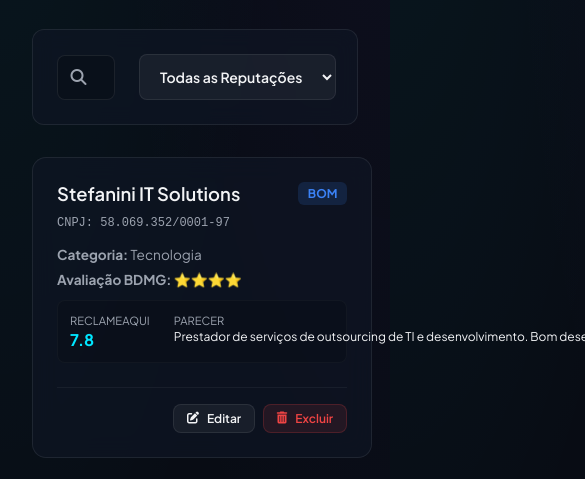
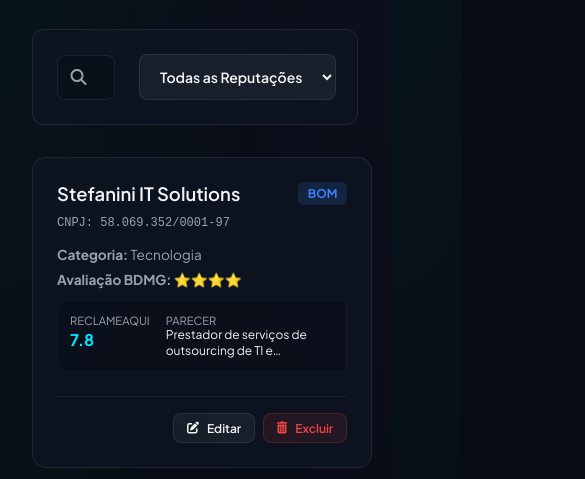
Before and after one commit to drVenancioFelipe/Mendix, a plain HTML site: page index.html in a window 390 px wide. Shown: the part 285-764 px from the top of the page, 585 px wide, since content can reach past the window. Drawn offline with Linux system fonts and the light colour scheme.

Commit message:
fix: ajusta responsividade do campo Parecer usando flex-wrap e line-clamp

```diff
--- a/app.js
+++ b/app.js
@@ -157,13 +157,13 @@ function renderSuppliers() {
                                 <strong>Avaliação BDMG:</strong> ${stars}
                             </p>
                             <div class="reputation-details">
-                                <div class="rep-stat">
+                                <div class="rep-stat score-stat">
                                     <span class="rep-label">ReclameAqui</span>
                                     <span class="rep-value score">${sup.raScore || 'N/A'}</span>
                                 </div>
-                                <div class="rep-stat">
+                                <div class="rep-stat desc-stat">
                                     <span class="rep-label">Parecer</span>
-                                    <span class="rep-value" style="font-size: 0.75rem; font-weight: normal; max-height: 40px; overflow: hidden; text-overflow: ellipsis; white-space: nowrap;">
+                                    <span class="rep-desc-text">
                                         ${sup.description || 'Sem observações.'}
                                     </span>
                                 </div>
--- a/style.css
+++ b/style.css
@@ -239,17 +239,40 @@ header {
 
 .reputation-details {
     display: flex;
-    gap: 1.5rem;
+    gap: 1rem;
     margin-top: 0.75rem;
     background-color: rgba(0, 0, 0, 0.15);
     padding: 0.75rem;
     border-radius: 8px;
     border: 1px solid rgba(255, 255, 255, 0.03);
+    flex-wrap: wrap;
 }
 
 .rep-stat {
     display: flex;
     flex-direction: column;
+    min-width: 0;
+}
+
+.rep-stat.score-stat {
+    flex: 0 0 auto;
+}
+
+.rep-stat.desc-stat {
+    flex: 1 1 150px;
+}
+
+.rep-desc-text {
+    font-size: 0.75rem;
+    font-weight: normal;
+    color: var(--text-primary);
+    line-height: 1.35;
+    word-break: break-word;
+    display: -webkit-box;
+    -webkit-line-clamp: 2;
+    -webkit-box-orient: vertical;
+    overflow: hidden;
+    text-overflow: ellipsis;
 }
 
 .rep-label {
```
Also changed, not shown: README.md.
